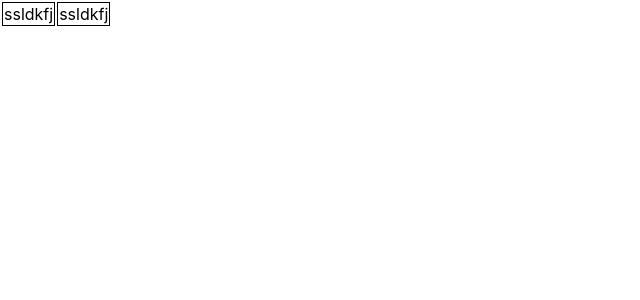
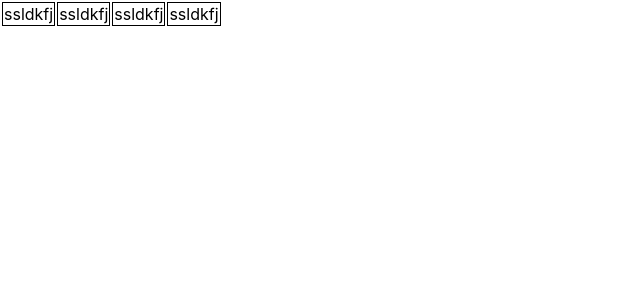
Before and after one commit to nonkulos/calendarapp, a React (Create React App) app in the folder calendarapp/: page / in a window 1280 px wide. Shown: the top 300 px of the page, without its empty margins (0-640 px from the left). Built offline with nearby package versions, Linux system fonts and the light colour scheme.

Commit message:
Third test commit

```diff
--- a/calendarapp/src/App.js
+++ b/calendarapp/src/App.js
@@ -9,6 +9,8 @@ function App() {
     <table>
       <Boxes />
       <Boxes />
+      <Boxes />
+      <Boxes />
     </table>
   );
 }
```
Also changed, not shown: 1 other file (tests, documents, lock files or other folders).
